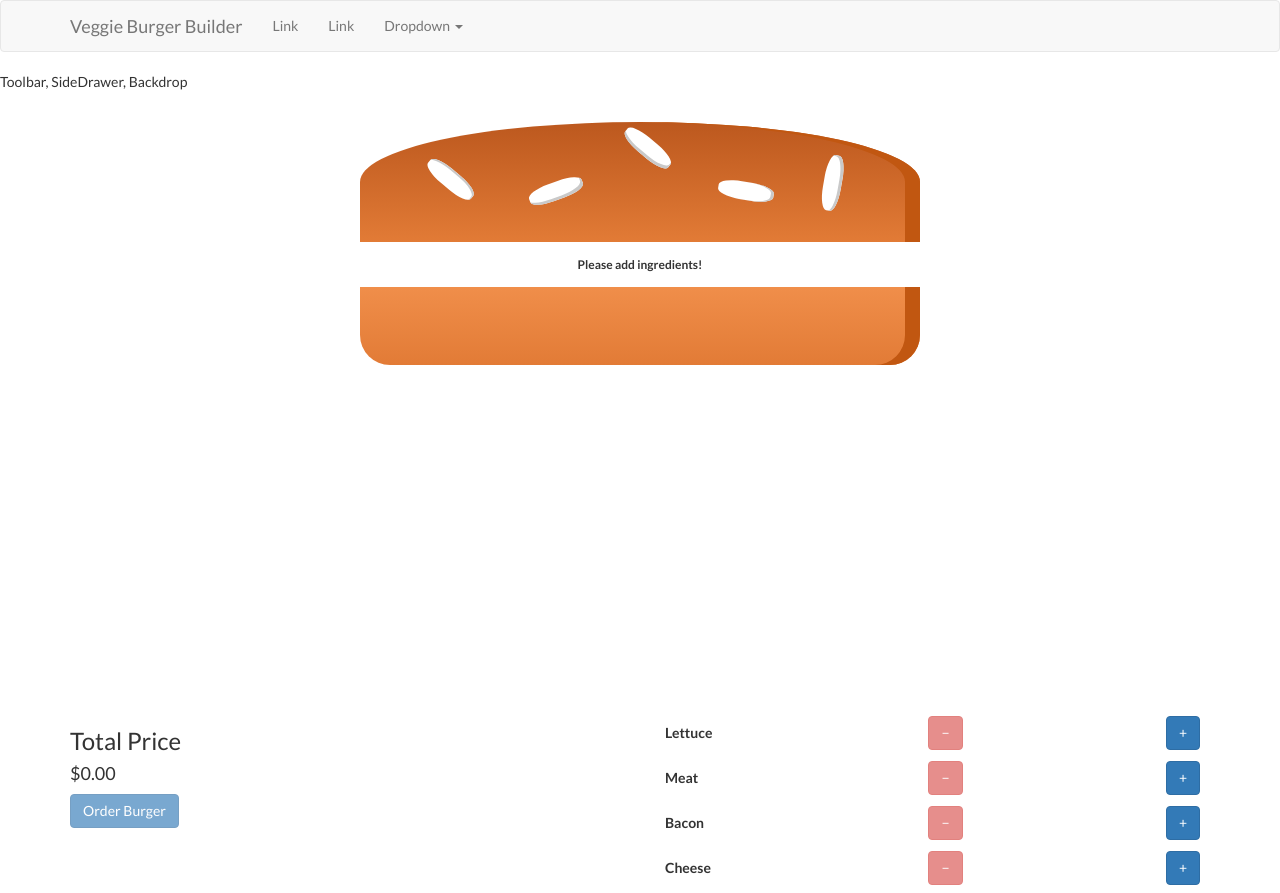
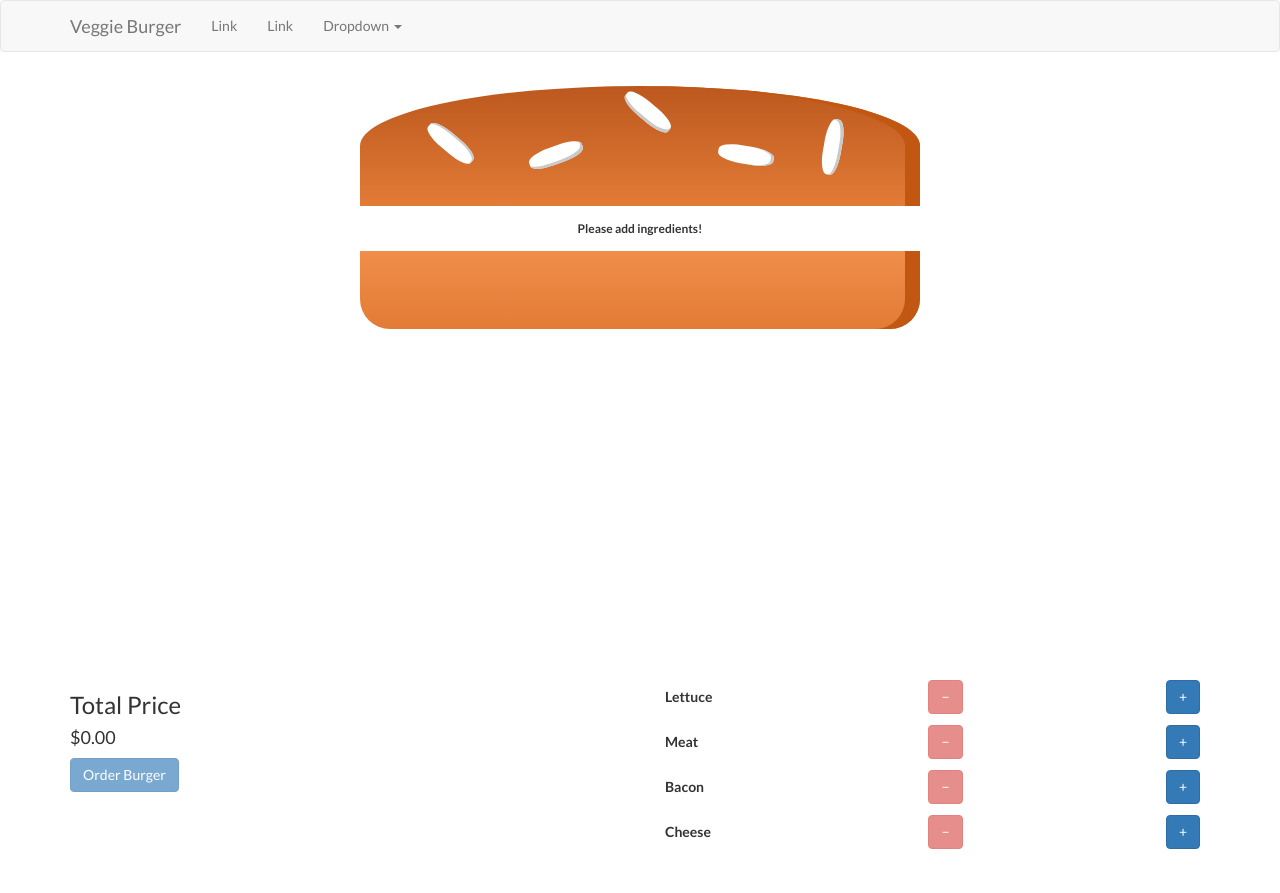
Before and after one commit to masterfung/burger, a React app: page / in a window 1280 px wide. After the commit the page ends 857 px from the top, so only its background shows below. Built offline with nearby package versions, Linux system fonts and the light colour scheme.

Commit message:
improvemnts related to layout

```diff
--- a/src/components/Layout/Layout.js
+++ b/src/components/Layout/Layout.js
@@ -1,15 +1,12 @@
-import React from 'react';
+import React from "react";
 
-import Aux from '../../hoc/Aux';
-import classes from './Layout.css';
+import Aux from "../../hoc/Aux";
+import classes from "./Layout.css";
 
-const layout = ( props ) => (
-    <Aux>
-        <div>Toolbar, SideDrawer, Backdrop</div>
-        <main className={classes.Content}>
-            {props.children}
-        </main>
-    </Aux>
+const layout = props => (
+  <Aux>
+    <main className={classes.Content}>{props.children}</main>
+  </Aux>
 );
 
 export default layout;
--- a/src/components/Nav/Nav.js
+++ b/src/components/Nav/Nav.js
@@ -2,13 +2,13 @@ import React from "react";
 import { Navbar, Nav, NavItem, NavDropdown, MenuItem } from "react-bootstrap";
 
 const nav = props => {
-  return (
-    <Navbar>
+  return <Navbar collapseOnSelect>
     <Navbar.Header>
       <Navbar.Brand>
-          <a href="#home">Veggie Burger Builder</a>
+        <a href="#home">Veggie Burger</a>
       </Navbar.Brand>
     </Navbar.Header>
+		<Navbar.Collapse>
     <Nav>
       <NavItem eventKey={1} href="#">
         Link
@@ -24,8 +24,8 @@ const nav = props => {
         <MenuItem eventKey={3.4}>Separated link</MenuItem>
       </NavDropdown>
     </Nav>
-    </Navbar>
-  );
+		</Navbar.Collapse>
+  </Navbar>;
 };
 
 export default nav;
--- a/src/components/UI/InfoModal.js
+++ b/src/components/UI/InfoModal.js
@@ -4,6 +4,10 @@ import { Modal, Button, OverlayTrigger } from "react-bootstrap";
 import OrderSummary from "../Burger/OrderSummary/OrderSummary";
 
 class InfoModal extends Component {
+  shouldComponentUpdate(nextProps, nextState) {
+		return nextProps.show !== this.props.show;
+	}
+
   render() {
     return (
       <Modal show={this.props.show} onHide={this.props.handleClose}>
```
Lines whose indentation alone changed are shown as unchanged.
